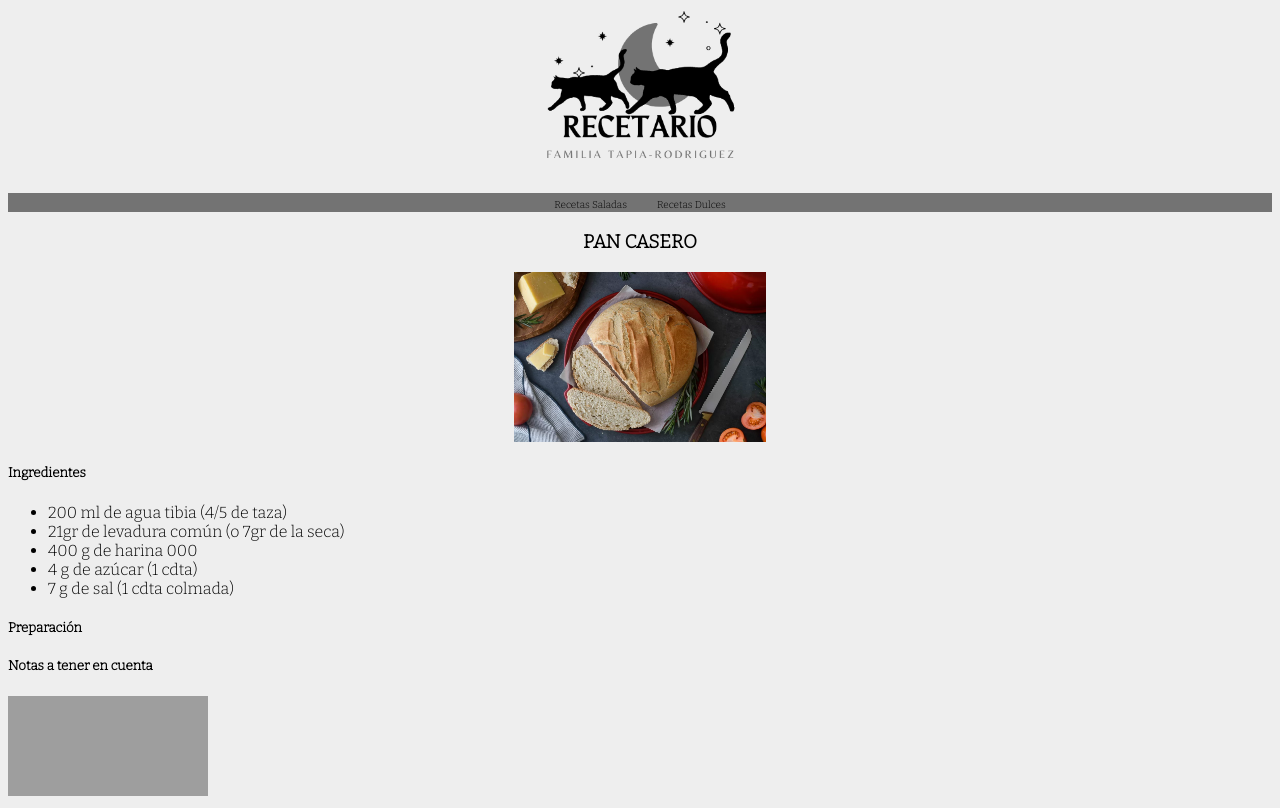
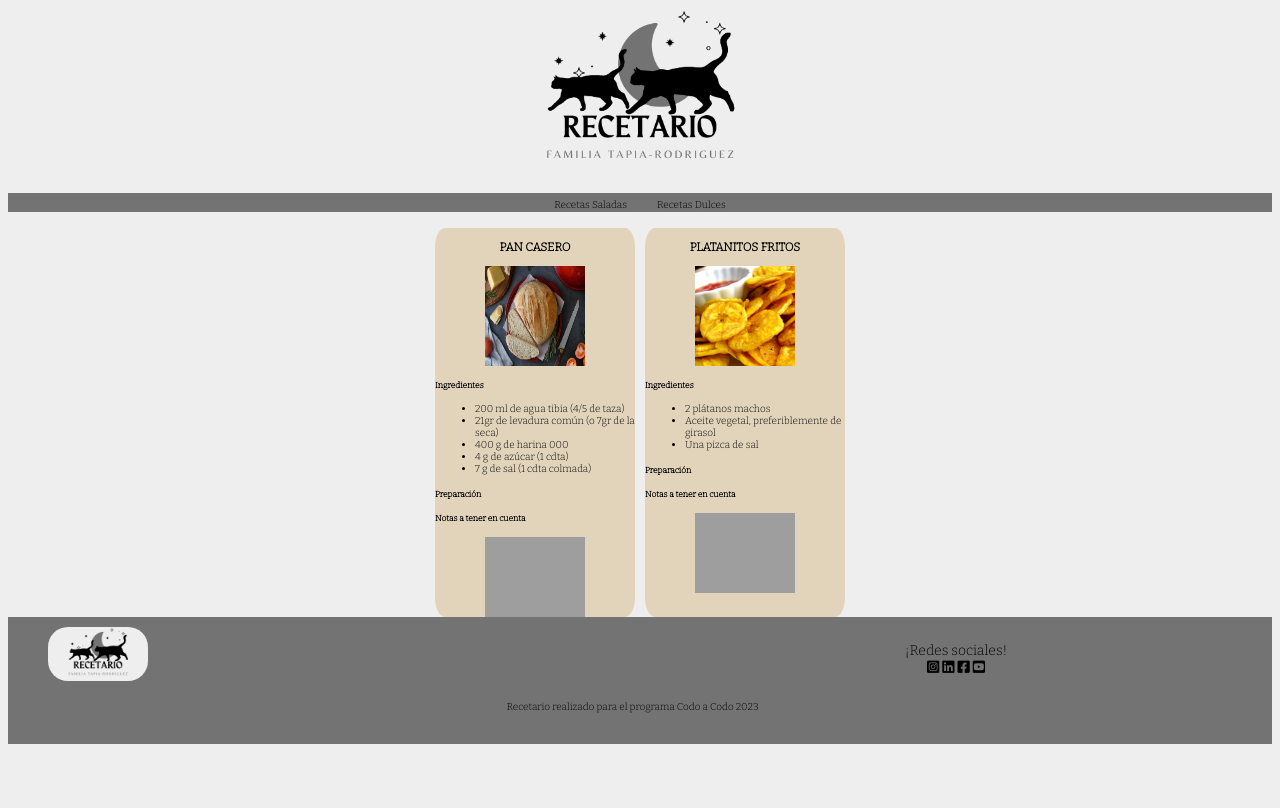
Before and after one commit to vyrodriguez/recetariobernabelrodriguez.github.io, a plain HTML site: page saladas.html in a window 1280 px wide. Drawn offline with nearby package versions, Linux system fonts and the light colour scheme; grey boxes are pictures that could not be loaded.

Commit message:
Pagina codo a codo

```diff
--- a/css/styles.css
+++ b/css/styles.css
@@ -37,5 +37,71 @@ body{
 .img{
     display: block;
     margin: auto;
-    width: 20%;
+    width: 100px;
+    height: 100px;
 }
+
+
+.recetaizq{
+    border-radius: 5%;
+    background-color: #E1D4BB;
+    font-size: 10px;
+    width: 200px;
+
+}
+.recetader{
+    border-radius: 5%;
+    background-color: #E1D4BB;
+    font-size: 10px;
+    width: 200px;
+}
+.video{
+    width: 100px;
+    height: 80px;
+    display: block;
+    margin: auto;
+}
+
+.flex-container{
+    display: flex;
+    flex-flow: row wrap;
+    gap: 10px;
+    justify-content:center;
+}
+/* ----------------------------------------------------------------------------------------- */
+                                /* ESTILO FOOTER */
+/* ----------------------------------------------------------------------------------------- */
+
+footer{
+    background-color: #737373;
+    display: grid;
+    grid-template-columns: 1fr 1fr ;
+    grid-template-rows: 1fr 0.5fr 0.5fr ;
+    grid-template-areas:
+    "logoredondoFooterB textoFooterRedes"
+    "descripcion  descripcion "
+}
+
+.logoredondoFooterB{
+    width: 100px;
+    border-radius: 20px;
+    grid-area: logoredondoFooterB;
+    margin: 10px 25px 0 40px;
+}
+.descripcion{
+    font-size: 10px;
+    text-align: center;
+    grid-area: descripcion;
+    margin: 20px 20px 0 5px;
+
+}
+.textoFooterRedes{
+    font-size: 14px;
+    text-align: center;
+    grid-area: textoFooterRedes;
+    margin: 25px 5px 0 5px;
+    transition: transform 0.2;
+}
+.textoFooterRedes i:hover {
+    transform: scale(1.2); /* Aumentamos el tamaño del icono al 120% */
+  }
--- a/saladas.html
+++ b/saladas.html
@@ -10,6 +10,8 @@
     <link rel="preconnect" href="https://fonts.googleapis.com">
     <link rel="preconnect" href="https://fonts.gstatic.com" crossorigin>
     <link href="https://fonts.googleapis.com/css2?family=Bitter:wght@300&display=swap" rel="stylesheet">
+    <!-- ICONOS -->
+    <link rel="stylesheet" href="https://cdnjs.cloudflare.com/ajax/libs/font-awesome/6.4.0/css/all.min.css" integrity="sha512-iecdLmaskl7CVkqkXNQ/ZH/XLlvWZOJyj7Yy7tcenmpD1ypASozpmT/E0iPtmFIB46ZmdtAc9eNBvH0H/ZpiBw==" crossorigin="anonymous" referrerpolicy="no-referrer" />
 
 </head>
 <body>
@@ -24,7 +26,8 @@
     </nav>
     </header>
     <main>
-        <div class="receta">
+        <div class="flex-container">
+        <div class="recetaizq">
         <div class="presentacion">
             <h3>PAN CASERO</h3>
             <img class=img src="img/pan.webp" alt="foto de pan casero">
@@ -45,13 +48,44 @@
         <div class="Notas a Tener cuenta">
             <h5>Notas a tener en cuenta</h5>
         </div>
-        <div class="video">
-            <iframe width="200" height="100" src="https://www.youtube.com/embed/v8F6yJt1ULo" title="Pan Casero fácil de hacer | Corteza crujiente y Miga esponjosa" frameborder="0" allow="accelerometer; autoplay; clipboard-write; encrypted-media; gyroscope; picture-in-picture; web-share" allowfullscreen></iframe>
+            <iframe class="video" src="https://www.youtube.com/embed/v8F6yJt1ULo" title="Pan Casero fácil de hacer | Corteza crujiente y Miga esponjosa" frameborder="0" allow="accelerometer; autoplay; clipboard-write; encrypted-media; gyroscope; picture-in-picture; web-share" allowfullscreen></iframe>
+        </div>
+
+        <div class="recetader">
+            <div class="presentacion">
+                <h3>PLATANITOS FRITOS</h3>
+                <img class=img src="img/platanos.webp" alt="foto de pan casero">
+            </div>
+            <div class="ingredientes">
+                <h5>Ingredientes</h5>
+                <ul>
+                    <li> 2 plátanos machos</li>
+                    <li>Aceite vegetal, preferiblemente de girasol</li>
+                    <li>Una pizca de sal     </li>
+                </ul>
+            </div>
+            <div class="preparacion">
+                <h5>Preparación</h5>
+            </div>
+            <div class="Notas a Tener cuenta">
+                <h5>Notas a tener en cuenta</h5>
+            </div>
+                <iframe class="video" src="https://www.youtube.com/embed/rRRCwaLcDnA" title="PLATANITOS FRITOS" frameborder="0" allow="accelerometer; autoplay; clipboard-write; encrypted-media; gyroscope; picture-in-picture; web-share" allowfullscreen></iframe>            </div>
+
         </div>
         </div>
     </main>
     <footer>
+        <img class="logoredondoFooterB" src="img/logoprincipal.png" alt="Logotipo Recetario">
+        <div class="descripcion">Recetario realizado para el programa Codo a Codo 2023</div>
+        <div  class="textoFooterRedes">
+            <div>¡Redes sociales!</div>
+            <a href="" target="_blank"><i class="fa-brands fa-square-instagram" style="color:black"></i></a>
+            <a href="" target="_blank"><i class="fa-brands fa-linkedin" style="color:black;"></i></a>
+            <a href="" target="_blank"><i class="fa-brands fa-square-facebook" style="color: black;"></i></a>
+            <a href="" target="_blank"><i class="fa-brands fa-square-youtube" style="color:black;"></i></a>
+        </div>
+    </footer>
 
-    </footer>
 </body>
 </html>
```
Also changed, not shown: dulces.html (+11 -1 lines), index.html (+12 -2 lines), img/platanos.webp (added).
